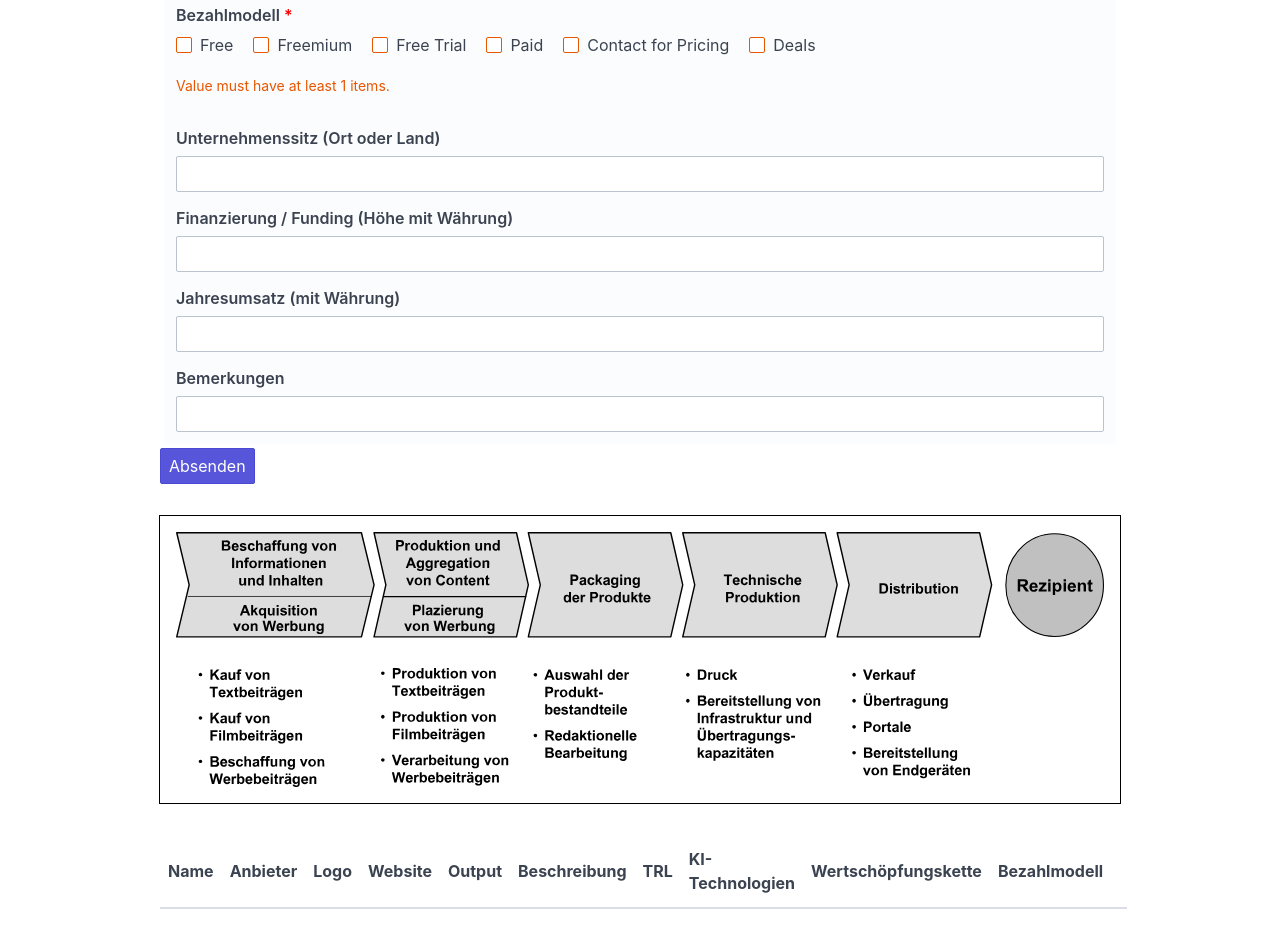
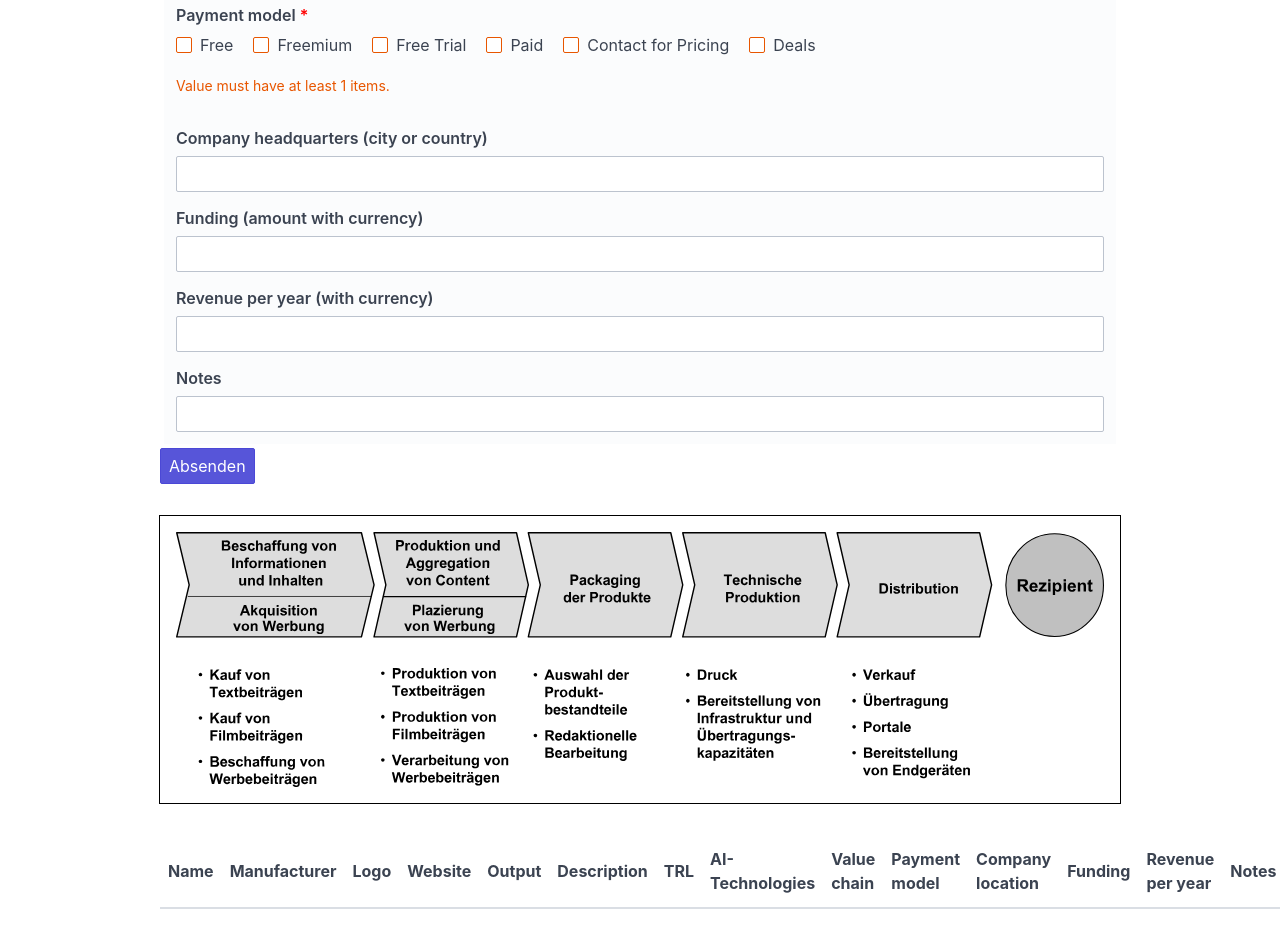
Before and after one commit to m-hauck/ai-media-technology-landscape, a website: page input.html in a window 1280 px wide. Shown: the part 1016-1954 px from the top of the page. Drawn offline with Linux system fonts and the light colour scheme.

Commit message:
refactor: use english input

```diff
--- a/input.html
+++ b/input.html
@@ -30,15 +30,19 @@
                     <thead>
                         <tr>
                             <th>Name</th>
-                            <th>Anbieter</th>
+                            <th>Manufacturer</th>
                             <th>Logo</th>
                             <th>Website</th>
                             <th>Output</th>
-                            <th>Beschreibung</th>
+                            <th>Description</th>
                             <th>TRL</th>
-                            <th>KI-Technologien</th>
-                            <th>Wertschöpfungskette</th>
-                            <th>Bezahlmodell</th>
+                            <th>AI-Technologies</th>
+                            <th>Value chain</th>
+                            <th>Payment model</th>
+                            <th>Company location</th>
+                            <th>Funding</th>
+                            <th>Revenue per year</th>
+                            <th>Notes</th>
                             <th></th>
                         </tr>
                     </thead>
--- a/src/aimtl-input.ts
+++ b/src/aimtl-input.ts
@@ -21,27 +21,27 @@ function createEditor() {
             type: "object",
             properties: {
                 name: {
-                    title: "Produktname",
+                    title: "Product name",
                     type: "string",
                     minLength: 1,
                 },
                 manufacturer: {
-                    title: "Anbietername",
+                    title: "Manufacturer",
                     type: "string",
                     minLength: 1,
                 },
                 logo: {
-                    title: "Dateiname Logo",
+                    title: "File name of logo",
                     type: "string",
                     minLength: 1,
                 },
                 link: {
-                    title: "Link zur Produkt-Website",
+                    title: "Link to the product website",
                     type: "string",
                     minLength: 1,
                 },
                 mediatype: {
-                    title: "Output des Produkts",
+                    title: "Product output",
                     type: "array",
                     minItems: 1,
                     uniqueItems: true,
@@ -60,7 +60,7 @@ function createEditor() {
                     },
                 },
                 description: {
-                    title: "Produktbeschreibung (kurz)",
+                    title: "Product description (short)",
                     type: "string",
                     minLength: 1,
                 },
@@ -84,7 +84,7 @@ function createEditor() {
                     },
                 },
                 aiTechnologiesUsed: {
-                    title: "Genannte KI-Technologien",
+                    title: "AI technologies mentioned",
                     type: "array",
                     minItems: 1,
                     uniqueItems: true,
@@ -102,7 +102,7 @@ function createEditor() {
                     },
                 },
                 categories: {
-                    title: "Einordnung in Wertschöpfungskette",
+                    title: "Classification in value chain",
                     type: "array",
                     minItems: 1,
                     uniqueItems: true,
@@ -131,7 +131,7 @@ function createEditor() {
                     },
                 },
                 paymentModel: {
-                    title: "Bezahlmodell",
+                    title: "Payment model",
                     type: "array",
                     minItems: 1,
                     uniqueItems: true,
@@ -158,22 +158,22 @@ function createEditor() {
                     },
                 },
                 company_location: {
-                    title: "Unternehmenssitz (Ort oder Land)",
+                    title: "Company headquarters (city or country)",
                     type: "string",
                     required: false,
                 },
                 funding: {
-                    title: "Finanzierung / Funding (Höhe mit Währung)",
+                    title: "Funding (amount with currency)",
                     type: "string",
                     required: false,
                 },
                 revenue_per_year: {
-                    title: "Jahresumsatz (mit Währung)",
+                    title: "Revenue per year (with currency)",
                     type: "string",
                     required: false,
                 },
                 notes: {
-                    title: "Bemerkungen",
+                    title: "Notes",
                     type: "string",
                     required: false,
                 },
```
Also changed, not shown: dist/debug/aimtl-input.js.
